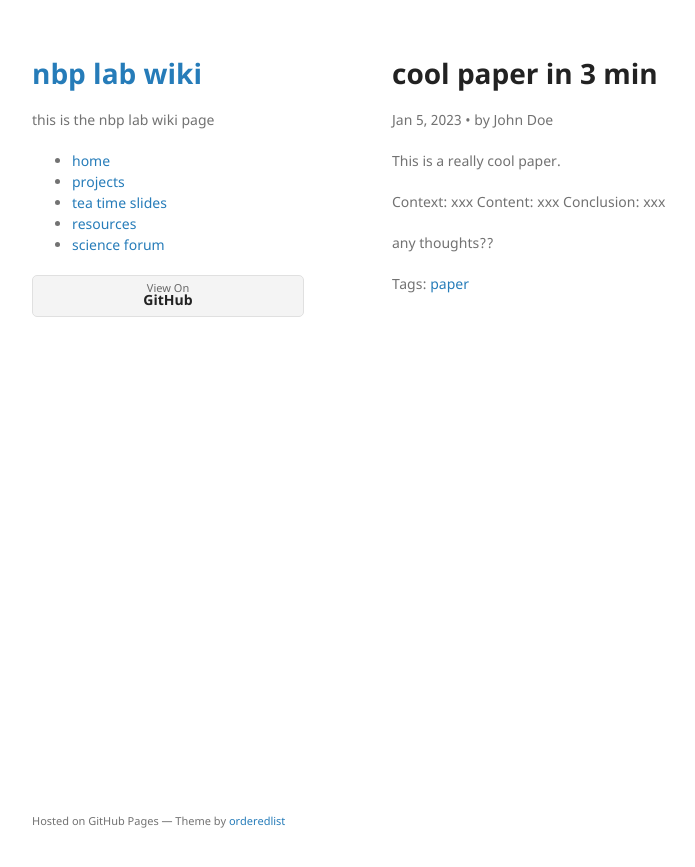
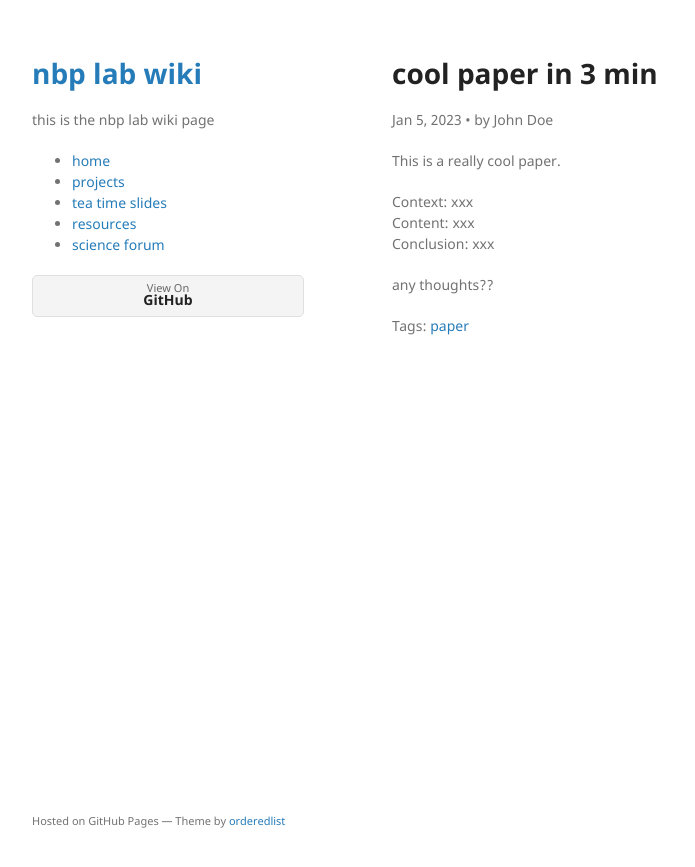
Before and after one commit to comco23/comco23.github.io, a Jekyll site: the page built from _posts/2023-01-05-post-5.md, in a window 1280 px wide. Shown: the top 867 px of the page, without its empty margins (178-873 px from the left). Built offline with Jekyll 4.4.1, drawn with Linux system fonts in a browser that asks for light colours; comment, search, counter and statistics services are not loaded.

```diff
--- a/_layouts/science-forum.html
+++ b/_layouts/science-forum.html
@@ -5,6 +5,7 @@ layout: default
 <div id="science-forum" class="page-content">
   <h1>Science Forum</h1>
   <p>welcome to our science forum! here are some recent blog posts:</p>
+  <p>**(maybe i should add a newsletter/subscription button such that people can get notifications about lab problems/news?)**</p>
 
   {% for post in site.posts %}
     <article class="post">
--- a/_posts/2023-01-05-post-5.md
+++ b/_posts/2023-01-05-post-5.md
@@ -7,8 +7,8 @@ tags: [ "paper"]
 
 This is a really cool paper.
 
-Context: xxx
-Content: xxx
+Context: xxx\
+Content: xxx\
 Conclusion: xxx
 
 any thoughts??
```
Also changed, not shown: _posts/2023-01-04-post-4.md (+1 -1 lines), thumbnail.png (deleted), 1 other file.
